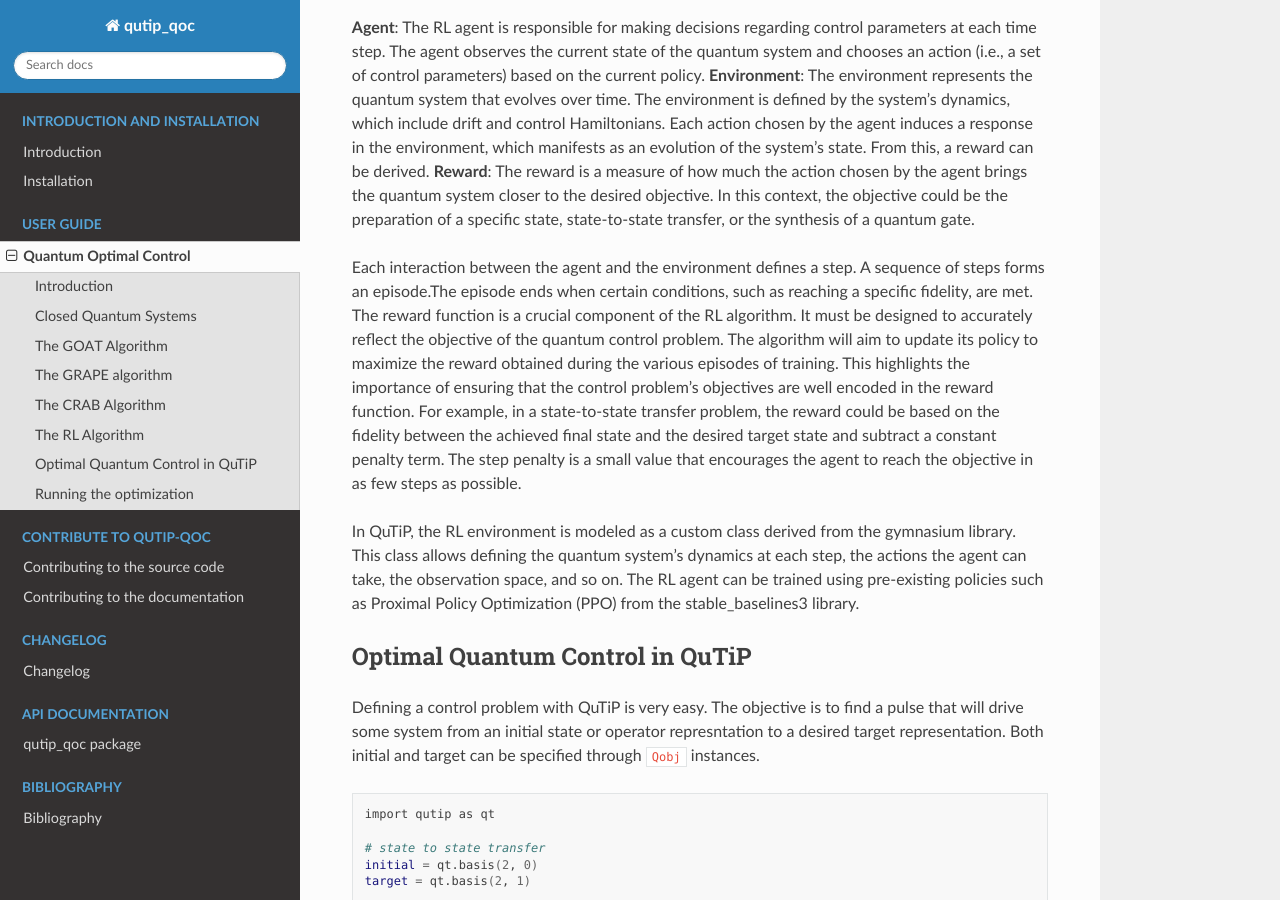
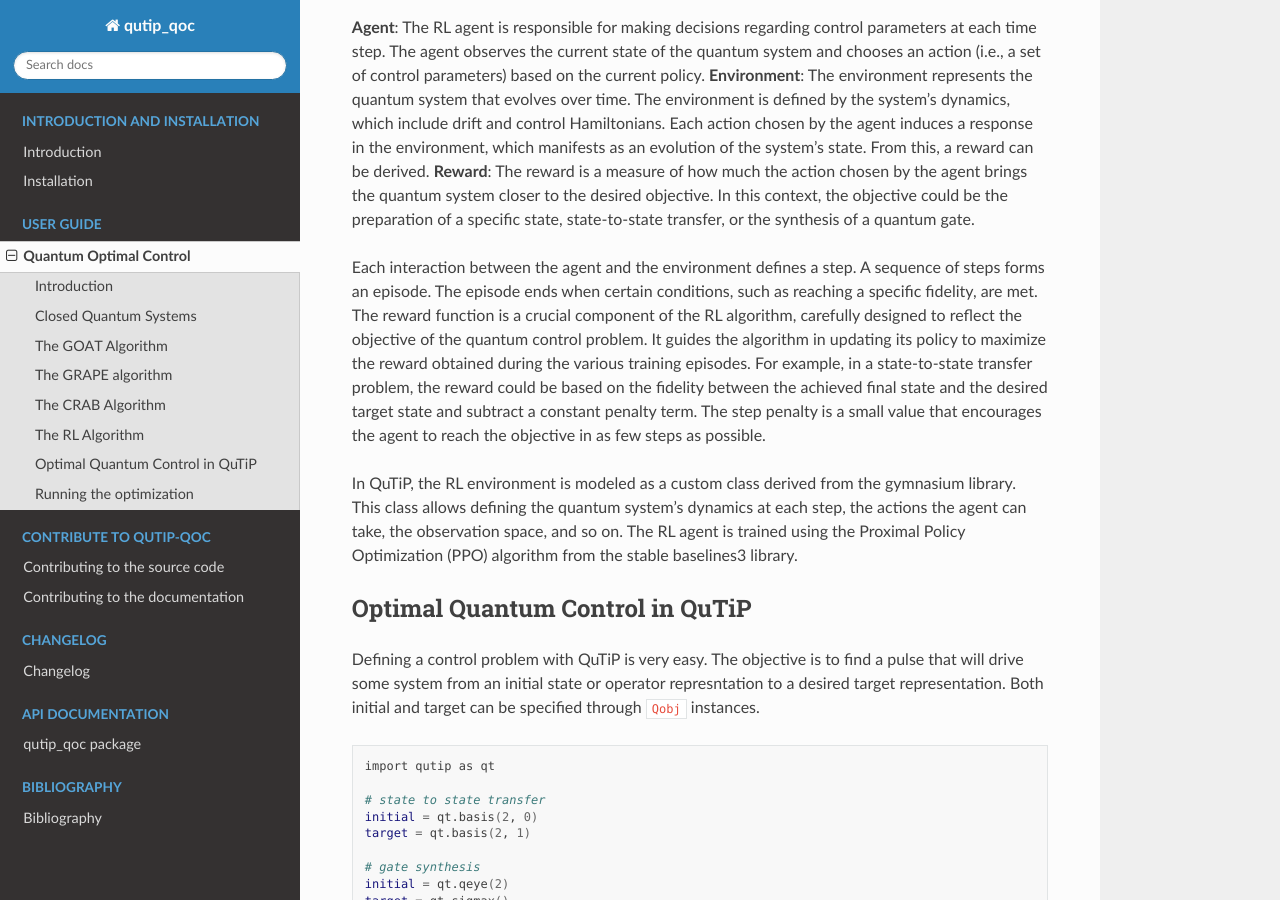
Before and after one commit to qutip/qutip-qoc, a Sphinx documentation site: the page built from doc/guide/guide-control.rst, in a window 1280 px wide and 900 px high, scrolled down 5086 px. Built offline with Sphinx 7.4.7 and the Read the Docs theme 2.0.0, drawn with Linux system fonts in a browser that asks for light colours; cross-references to code outside the pages are shown as plain code.

Commit message:
small corrections

```diff
--- a/doc/guide/guide-control.rst
+++ b/doc/guide/guide-control.rst
@@ -216,21 +216,20 @@
 preparation of a specific state, state-to-state transfer, or the synthesis of a quantum gate.
 
 Each interaction between the agent and the environment defines a step.
-A sequence of steps forms an episode.The episode ends when certain conditions, such as reaching
+A sequence of steps forms an episode. The episode ends when certain conditions, such as reaching
 a specific fidelity, are met.
-The reward function is a crucial component of the RL algorithm. It must be designed to
-accurately reflect the objective of the quantum control problem.
-The algorithm will aim to update its policy to maximize the reward obtained during the
-various episodes of training. This highlights the importance of ensuring that the control
-problem's objectives are well encoded in the reward function. For example, in a state-to-state
-transfer problem, the reward could be based on the fidelity between the achieved final state
-and the desired target state and subtract a constant penalty term.
+The reward function is a crucial component of the RL algorithm, carefully designed to
+reflect the objective of the quantum control problem.
+It guides the algorithm in updating its policy to maximize the reward obtained during the various
+training episodes.
+For example, in a state-to-state transfer problem, the reward could be based on the fidelity
+between the achieved final state and the desired target state and subtract a constant penalty term.
 The step penalty is a small value that encourages the agent to reach the objective in as few steps as possible.
 
 In QuTiP, the RL environment is modeled as a custom class derived from the gymnasium library.
 This class allows defining the quantum system's dynamics at each step, the actions the agent
-can take, the observation space, and so on. The RL agent can be trained using pre-existing
-policies such as Proximal Policy Optimization (PPO) from the stable_baselines3 library.
+can take, the observation space, and so on. The RL agent is trained using the Proximal Policy Optimization
+(PPO) algorithm from the stable baselines3 library.
 
 
 Optimal Quantum Control in QuTiP
```
